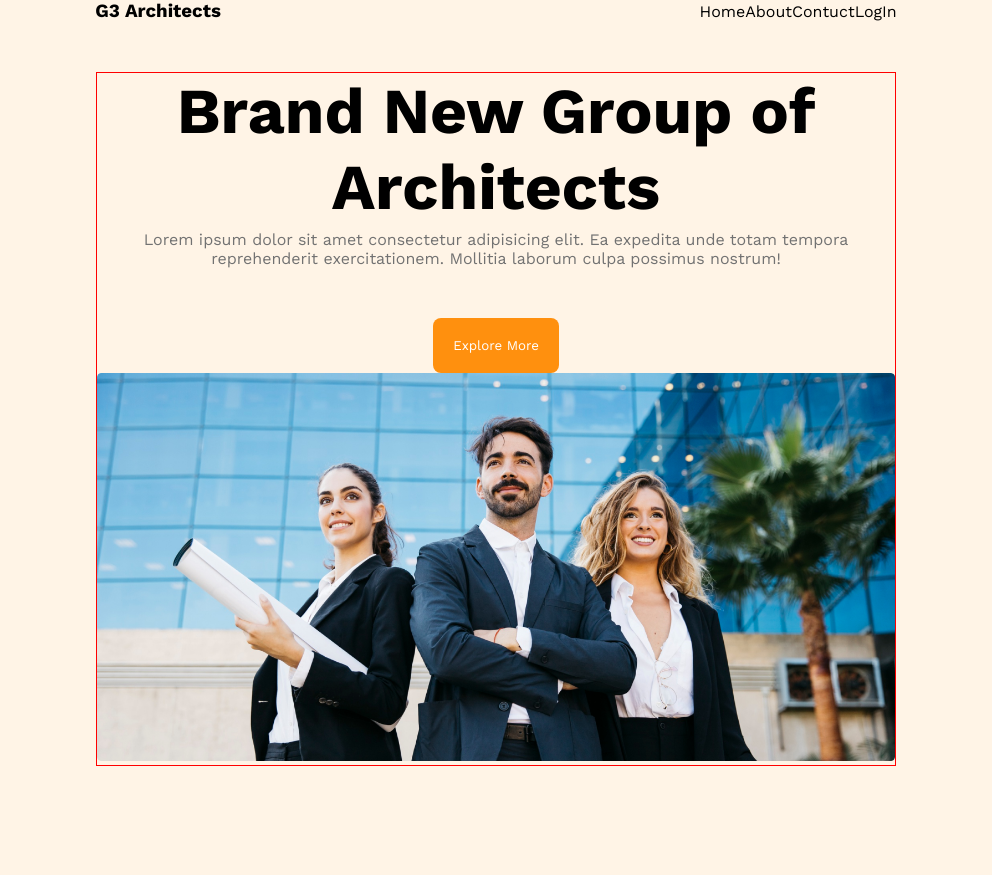
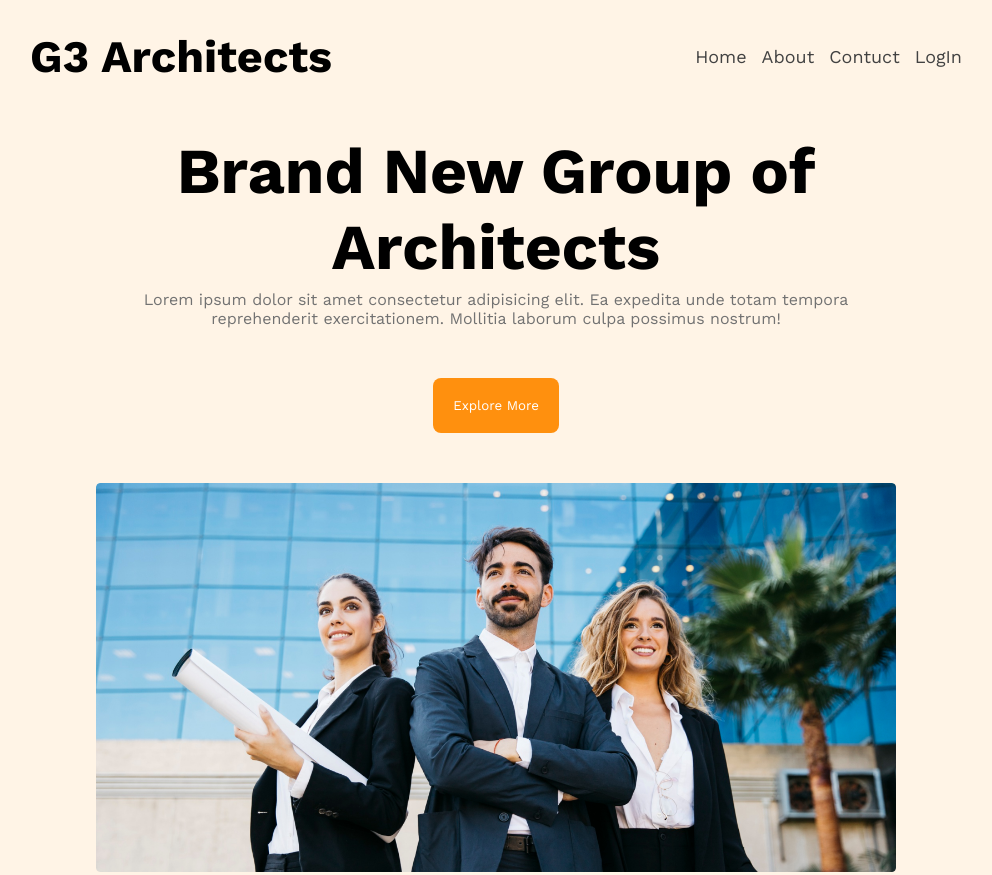
Before and after one commit to MdAsraful/b7-second, a plain HTML site: page index.html in a window 1280 px wide. Shown: the top 875 px of the page, without its empty margins (144-1136 px from the left). Drawn offline with nearby package versions, Linux system fonts and the light colour scheme.

Commit message:
Second commit

```diff
--- a/styles/style.css
+++ b/styles/style.css
@@ -13,7 +13,7 @@
 .header{
 
     width: 100%;
-    height:900px;
+    height:950px;
     background-color: rgba(255, 144, 14, 0.1);
     /* border: 2px solid red ; */
 
@@ -23,10 +23,24 @@
     display: flex;
     justify-content: space-around;
     align-items: center;
+    padding-top: 30px;
 }
 .nav-sub-div ul{
     display: flex;
     list-style: none;
+}
+
+.nav-header{
+    font-weight: 700;
+    font-size: 45px;
+}
+
+
+.nav-sub-div ul li{
+    margin-left: 15px;
+    font-weight: 500;
+    font-size: 18px;
+    color: #424242;
 }
 
 
@@ -41,7 +55,7 @@
 .header-div-sub{
     text-align: center;
     margin: 50px 240px;
-    border: 1px solid red;
+    /* border: 1px solid red; */
     position: absolute;
 
 
@@ -56,13 +70,6 @@
     color: #727272;
     margin-top: 5px;
 }
-
-.header-div-sub img{
-    max-width: 100%;
-    max-height: 100%;
-
-}
-
 .header-div-sub button{
     margin-top: 50px;
     background-color: #FF900E;
@@ -71,3 +78,11 @@
     padding: 20px;
     border-radius: 8px;
 }
+
+
+.header-div-sub img{
+    max-width: 100%;
+    max-height: 100%;
+    margin-top: 50px;
+
+}
```
